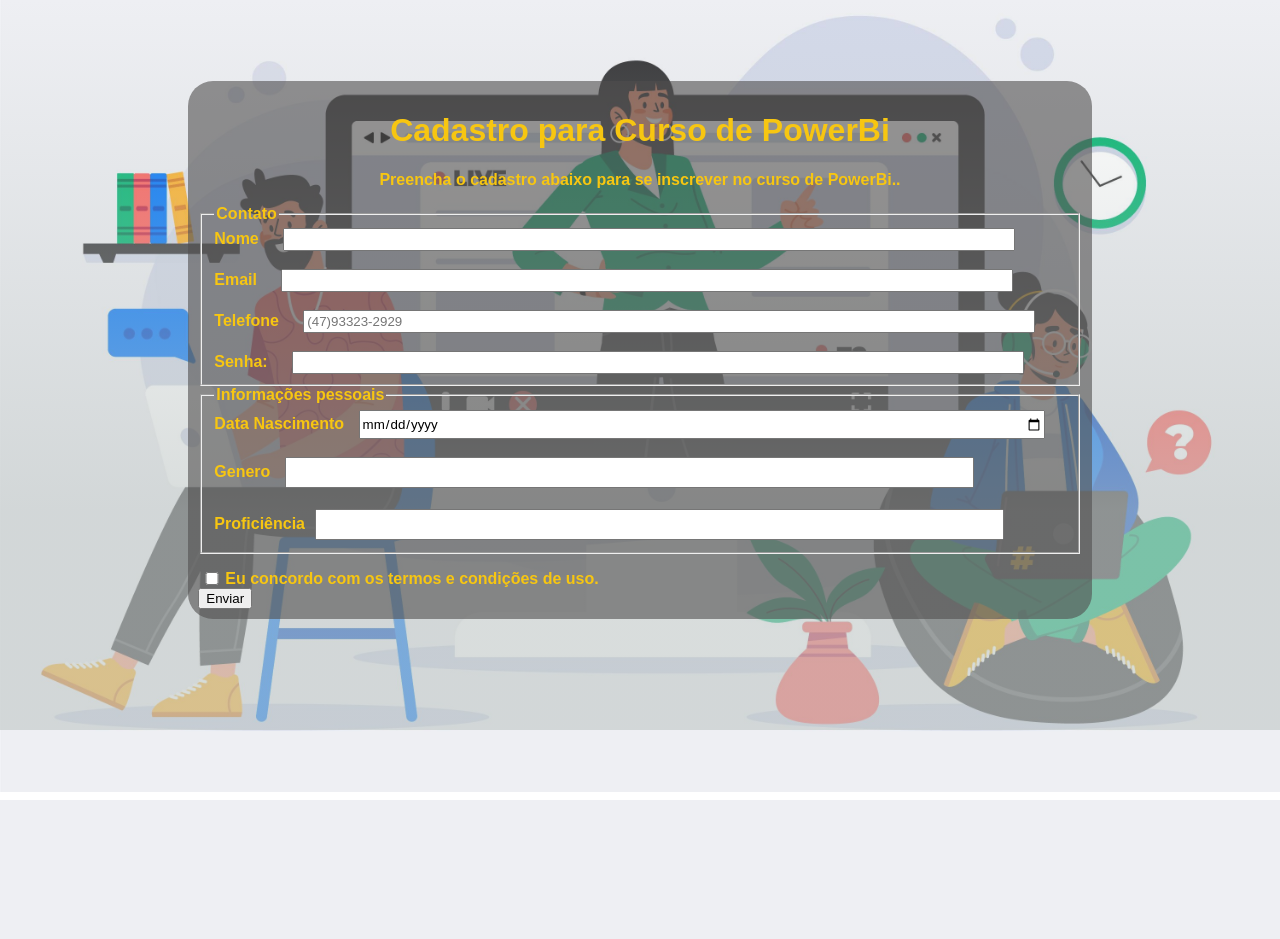
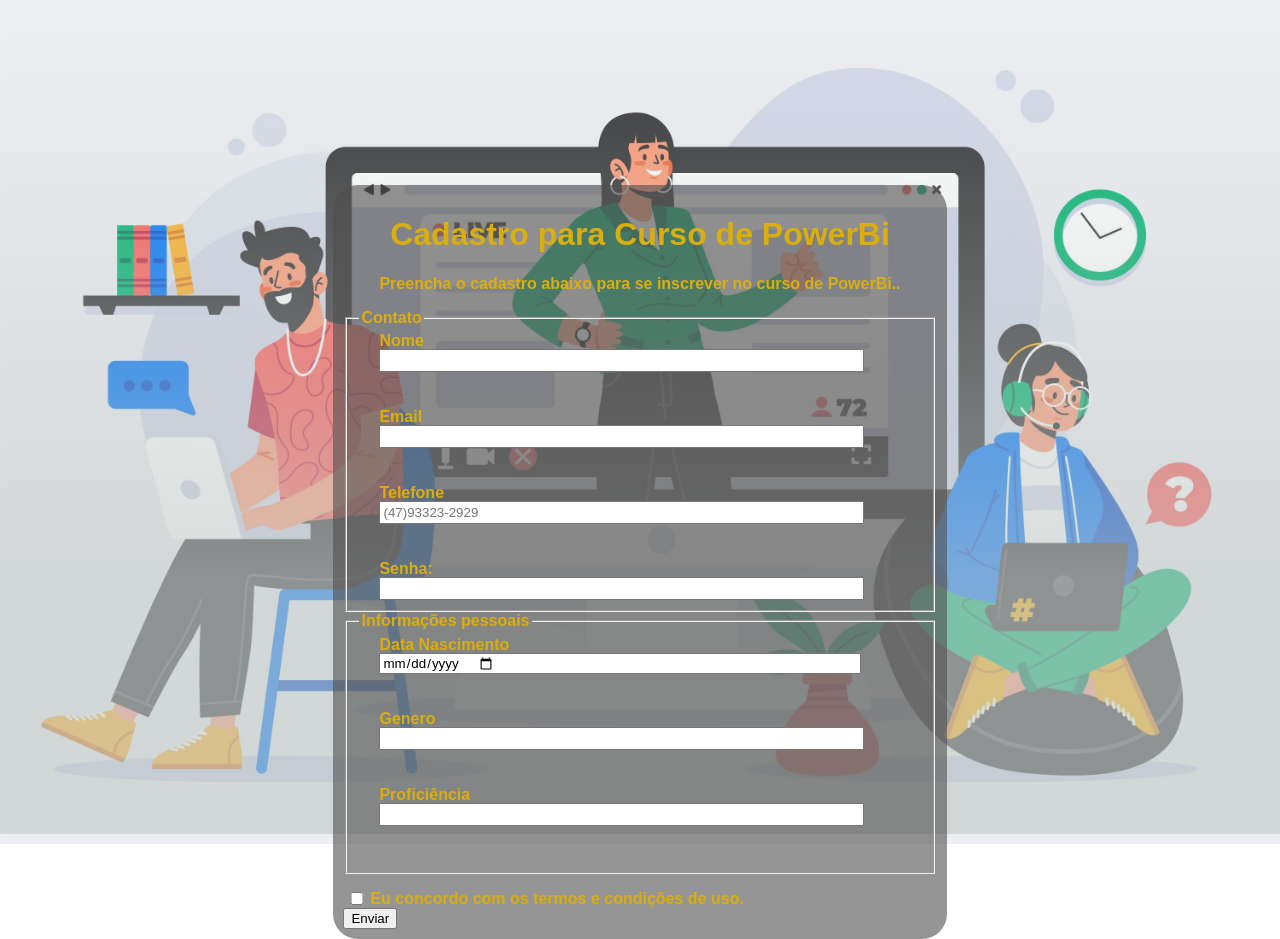
Before and after one commit to RodDornelles/TrabalhoADS, a PHP site: page / in a window 1280 px wide. Before the commit the page ends 800 px from the top, so only its background shows below. Run offline with PHP 8.4, Linux system fonts and the light colour scheme.

Commit message:
Add files via upload

```diff
--- a/estilos/style.css
+++ b/estilos/style.css
@@ -5,21 +5,22 @@
 
   body {
     height: 80vh;
-    margin-top: 5rem;
+    margin-top: 11.5rem;
     background-image: linear-gradient(to bottom, transparent 0%, rgba(194, 201, 200, 0.63) 70%), url(../estilos/fundocurso.jpg);
     background-repeat: no-repeat;
     background-position:center;
     background-size:cover;
     padding: 1px;
-    color: #F7C611;
+    color: #daae0f;
     font-weight: bold;
+
   }
 
   .form {
     background-color: rgba(80, 79, 79, 0.6);
     border-radius: 25px;
     padding: 10px 10px;
-    width: 70%;
+    width: 47%;
     margin: 0 auto;
   }
 
@@ -27,21 +28,45 @@
     width: 20px !important;
   }
 
+  .input{
+
+    text-align: right;
+
+    }
+
   .Primeira-parte input {
     width: 85%;
     height: 17px;
     margin-left: 20px;
+    display: flex;
+  }
+
+  .Primeira-parte label {
+    width: 85%;
+    height: 17px;
+    margin-left: 20px;
+    display: flex;
   }
 
   .Segunda-parte input{
-    width: 80%;
-    height: 25px;
-    margin-left: 10px;
+    width: 85%;
+    height: 17px;
+    margin-left: 20px;
+    display: flex;
   }
+
+  .Segunda-parte label{
+    width: 85%;
+    height: 17px;
+    margin-left: 20px;
+    display: flex;
+  }
+
 
   .form h1, p {
     text-align: center;
   }
+
   button {
     border: none;
     color: white;
@@ -53,10 +78,6 @@
     width: 120px;
   }
 
-  .Proficiência {
-    display: flex;
-    align-items: center;
-  }
 
   .termos {
     margin-top: 15px;
```
